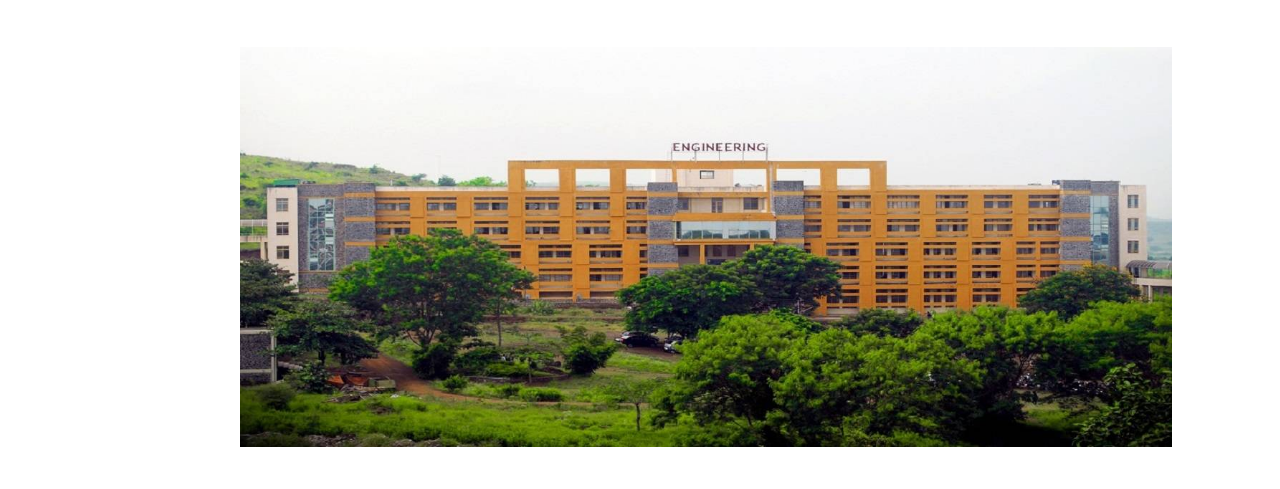
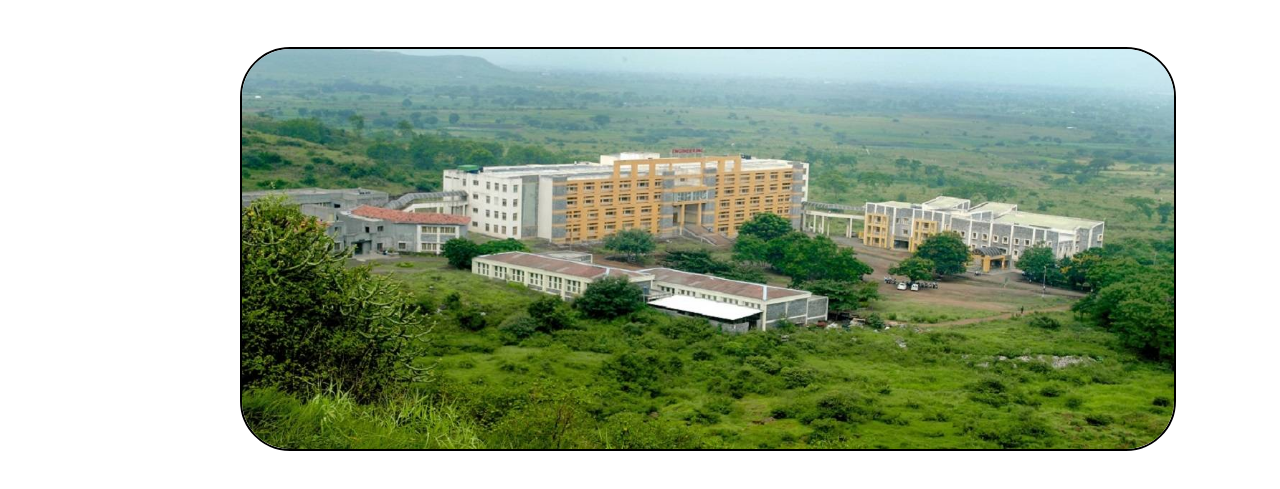
Before and after one commit to Maheshwarigadakh/ImageGallary, a plain HTML site: page index.html in a window 1280 px wide. Shown: the part 61-550 px from the top of the page. Drawn offline with Linux system fonts and the light colour scheme.

Commit message:
array added

```diff
--- a/index.html
+++ b/index.html
@@ -5,6 +5,7 @@
     <meta name="viewport" content="width=device-width, initial-scale=1.0">
     <title>Image Gallary</title>
     <link rel="stylesheet" href="style.css">
+    <script src="index.js"></script>
 </head>
 <body>
     <nav>
@@ -21,6 +22,6 @@
         </div>
     </nav>
 
-<img src="clg1.jpeg" class="gallary">
+<img src="./images/clg1.jpeg" class="gallary">
 </body>
 </html>
--- /dev/null
+++ b/index.js
@@ -0,0 +1,6 @@
+const img=[
+    "./images/clg1.jpeg",
+    "./images/clg2.jpeg",
+    "./images/clg3.jpg",
+    "./images/clg4.jpg",
+];
--- a/style.css
+++ b/style.css
@@ -32,5 +32,7 @@
 .gallary{
     margin: 50px 240px;
     height: 400px;
+    border-radius: 50px;
+    border: 2px solid black;
 
 }
```
Also changed, not shown: clg1.jpeg (deleted).
